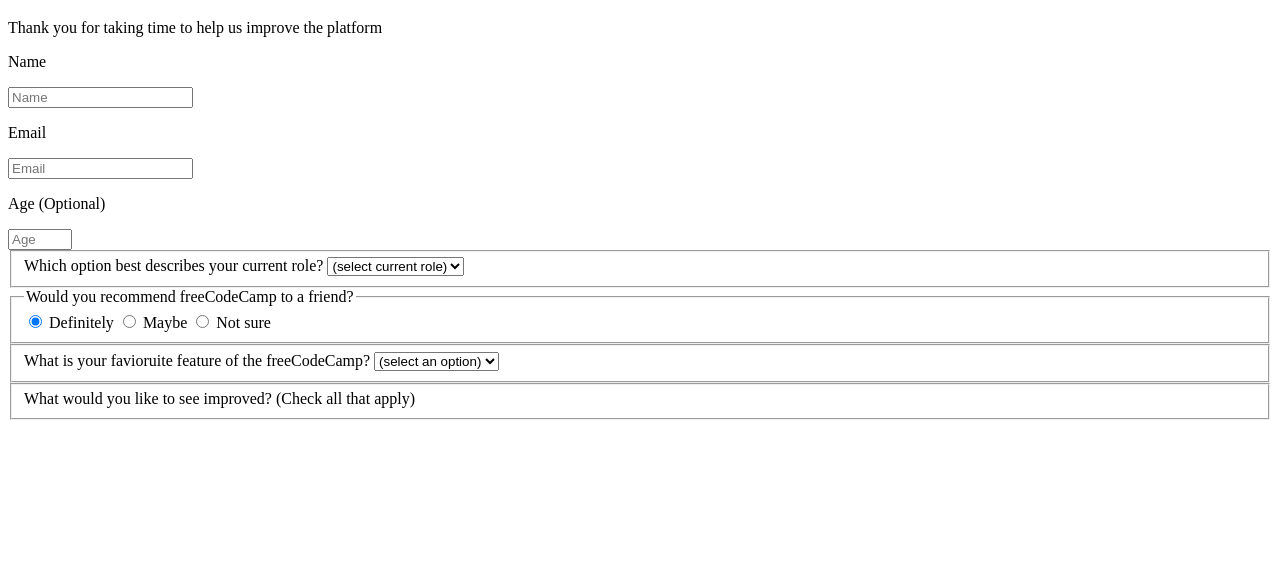
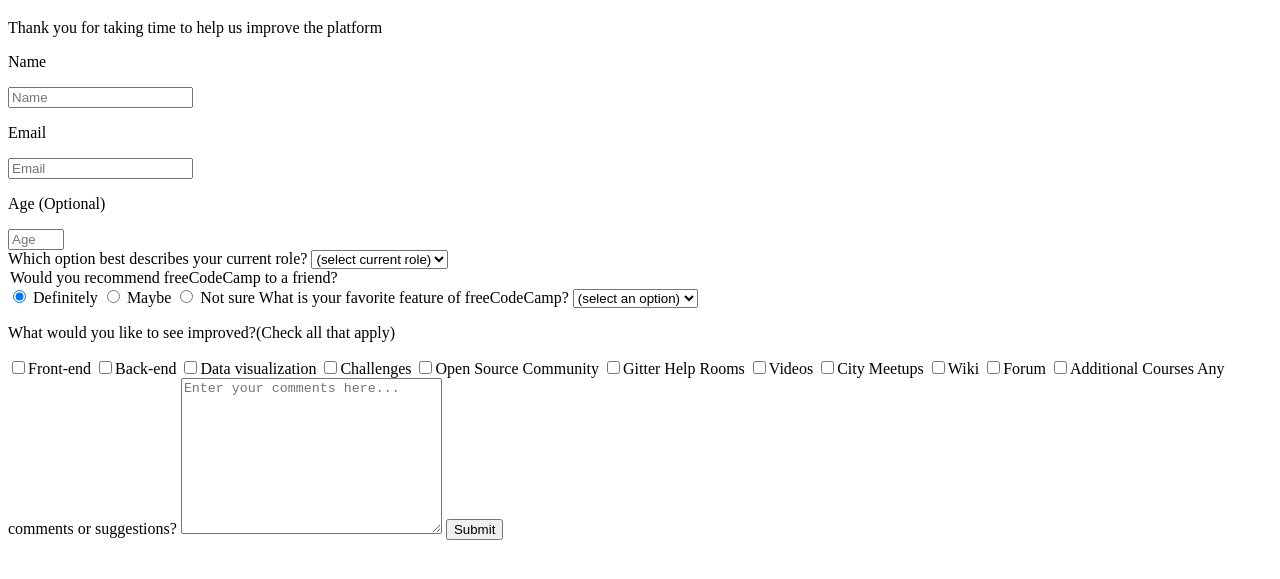
Before and after one commit to AbuTalha3/Survey-Form-FCC, a plain HTML site: page index.html in a window 1280 px wide. Shown: the part 61-640 px from the top of the page. Drawn offline with Linux system fonts and the light colour scheme.

Commit message:
completed the html of form

```diff
--- a/index.html
+++ b/index.html
@@ -6,19 +6,25 @@
   <title>Document</title>
 </head>
 <body>
+  <div class="container">
   <h1 id="title">freeCodeCamp Survey Form</h1>
   <p id="description">Thank you for taking time to help us improve the platform</p>
   <form id="survey-form">
-    <label for="Name" id="name-label">
-      <p>Name</p><input id="name" type="text" placeholder="Name" required>
+    <div class="form-group">
+    <label for="name" id="name-label">
+      <p>Name</p><input class="form-control" id="name" type="text" placeholder="Name" required>
     </label>
-    <label for="Email" id="email-label">
-      <p>Email</p><input  id="email" type="email" placeholder="Email" required>
+  </div>
+    <div class="form-group">
+    <label for="email" id="email-label">
+      <p>Email</p><input class="form-control" id="email" type="email" placeholder="Email" required>
     </label>
-    <label for="Age" id="number-label">
-      <p>Age (Optional)</p><input id="age" type="number" placeholder="Age" name="age" min="13" max="120"/>
+  </div>
+    <div class="form-group">
+    <label for="age" id="number-label">
+      <p>Age (Optional)</p><input class="form-control" id="number" type="number" placeholder="Age" name="age" min="13" max="99"/>
     </label>
-    <fieldset>
+  </div>
     <label for="dropdown">Which option best describes your current role?
       <select id="dropdown" name="dropdown">
         <option value="">(select current role)</option>
@@ -29,32 +35,34 @@
         <option value="5">Other</option>
       </select>
     </label>
-  </fieldset>
-  <fieldset>
-    <legend>Would you recommend freeCodeCamp to a friend?
-    </legend>
-    <label for="recom"><input id="recom" type="radio" name="recom" checked /> Definitely</label>
-    <label for="recom"><input id="recom" type="radio" name="recom" /> Maybe</label>
-    <label for="recom"><input id="recom" type="radio" name="recom" /> Not sure</label>
-  </fieldset>
-  <fieldset>
-    <label for="dropdown">What is your favioruite feature of the freeCodeCamp?
-      <select id="dropdown" name="dropdown">
-        <option value="">(select an option)</option>
-        <option value="1">Challenges</option>
-        <option value="2">Projects</option>
-        <option value="3">Community</option>
-        <option value="4">Open Source</option>
-      </select>
-    </label>
-  </fieldset>
-  <fieldset>
-    <label for="checkbox">What would you like to see improved? (Check all that apply)
-      <checkbox id="checkbox" name="checkbox">
-
-      </checkbox>
-    </label>
-  </fieldset>
+    <legend>Would you recommend freeCodeCamp to a friend?</legend>
+    <label for="recom-yes"><input id="recom-yes" type="radio" value="Yes" name="recom" checked /> Definitely</label>
+    <label for="recom-maybe"><input id="recom-maybe" type="radio" value="Maybe" name="recom" /> Maybe</label>
+    <label for="recom-no"><input id="recom-no" type="radio" value="Not sure" name="recom" /> Not sure</label>
+    <label for="favourite">What is your favorite feature of freeCodeCamp?</label>
+    <select id="favourite" name="favourite">
+      <option value="">(select an option)</option>
+      <option value="Challenges">Challenges</option>
+      <option value="Projects">Projects</option>
+      <option value="Community">Community</option>
+      <option value="Open Source">Open Source</option>
+    </select>
+    <p>What would you like to see improved?<span class="clue">(Check all that apply)</span></p>
+    <input type="checkbox" name="improvements" value="Front-end">Front-end
+    <input type="checkbox" name="improvements" value="Back-end">Back-end
+    <input type="checkbox" name="improvements" value="Data visualization">Data visualization
+    <input type="checkbox" name="improvements" value="Challenges">Challenges
+    <input type="checkbox" name="improvements" value="Open Source Community">Open Source Community
+    <input type="checkbox" name="improvements" value="Gitter Help Rooms">Gitter Help Rooms
+    <input type="checkbox" name="improvements" value="Videos">Videos
+    <input type="checkbox" name="improvements" value="City Meetups">City Meetups
+    <input type="checkbox" name="improvements" value="Wiki">Wiki
+    <input type="checkbox" name="improvements" value="Forum">Forum
+    <input type="checkbox" name="improvements" value="Additional Courses">Additional Courses
+    <label for="comments">Any comments or suggestions?</label>
+    <textarea id="comments" name="comments" cols="30" rows="10" placeholder="Enter your comments here..." required></textarea>
+    <button id="submit" type="submit">Submit</button>
   </form>
+</div>
 </body>
 </html>
```
